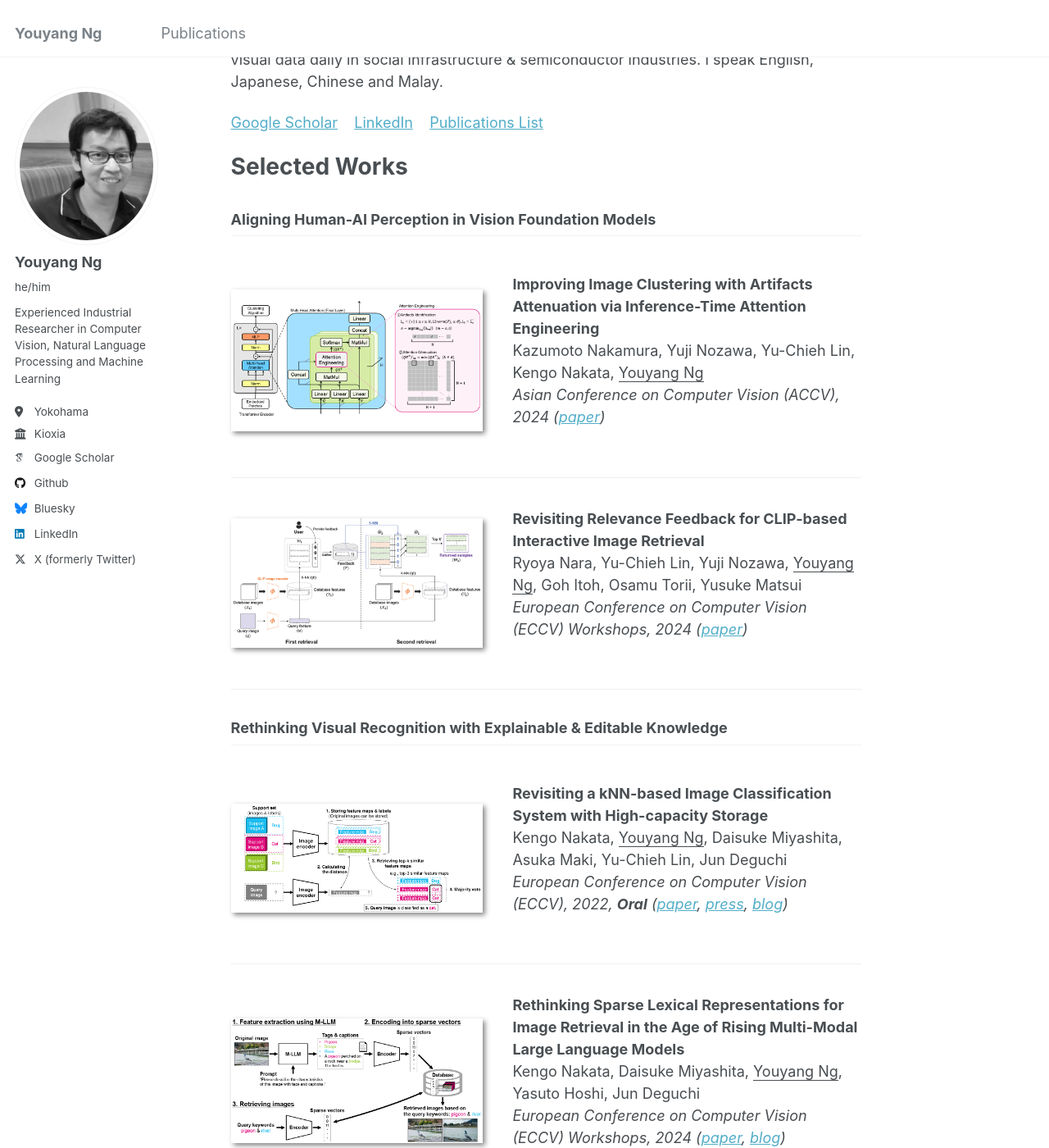
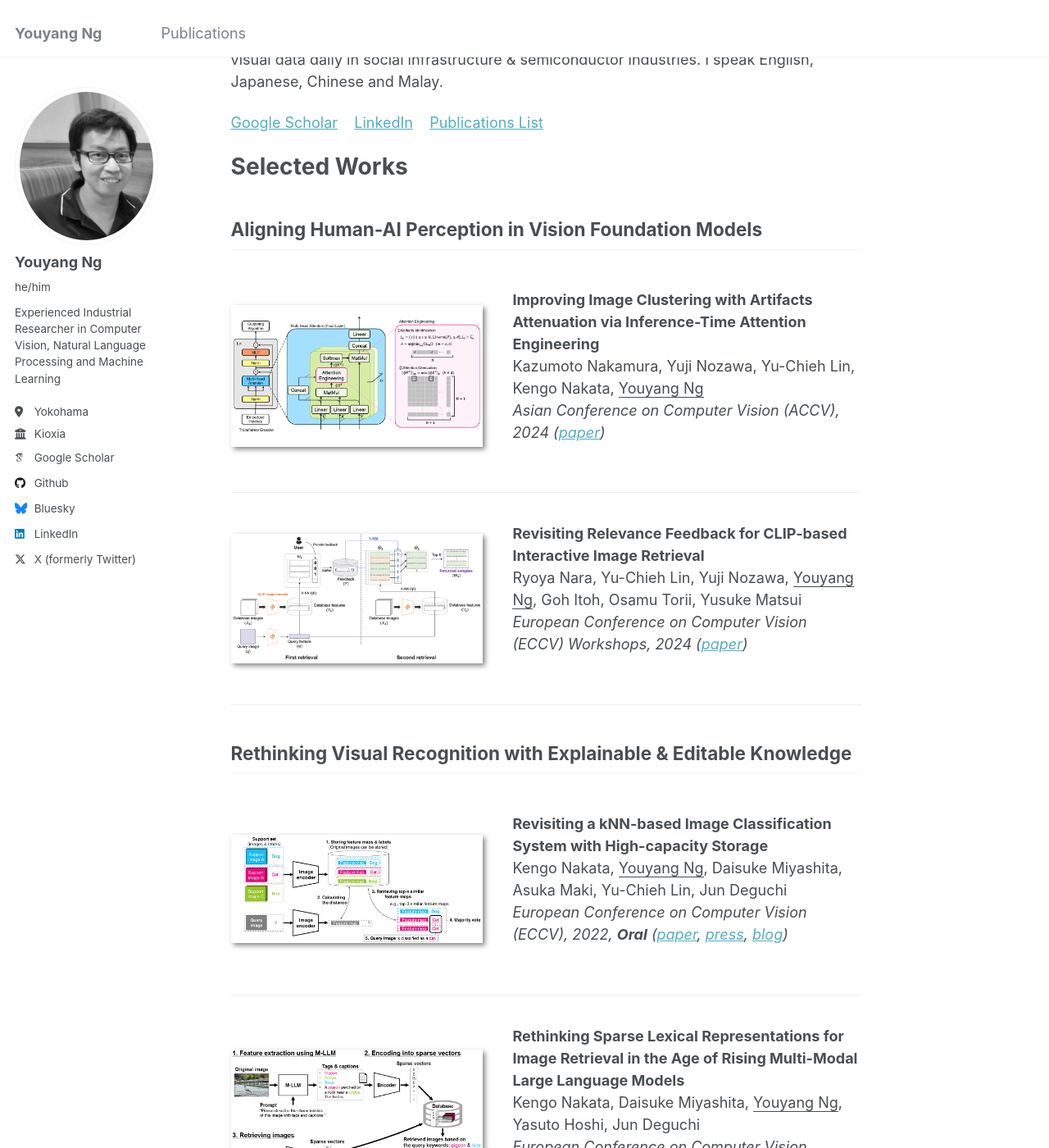
Before and after one commit to yy29/yy29.github.io, a Jekyll site: the page built from _pages/about.md, in a window 1280 px wide and 1400 px high, scrolled down 487 px. Shown: the whole window at 82% size. Built offline with Jekyll 4.4.1, drawn with Linux system fonts in a browser that asks for light colours; some web fonts are replaced.

Commit message:
Update _variables.scss

```diff
--- a/_sass/_variables.scss
+++ b/_sass/_variables.scss
@@ -36,7 +36,7 @@ $caption-font-family        : $serif;
 $type-size-1                : 2.441em;  // ~39.056px
 $type-size-2                : 1.953em;  // ~31.248px
 $type-size-3                : 1.563em;  // ~25.008px
-$type-size-4                : 1.00em;   // ~20px
+$type-size-4                : 1.25em;   // ~20px
 $type-size-5                : 1.00em;      // ~16px
 $type-size-6                : 0.75em;   // ~12px
 $type-size-7                : 0.6875em; // ~11px
```
